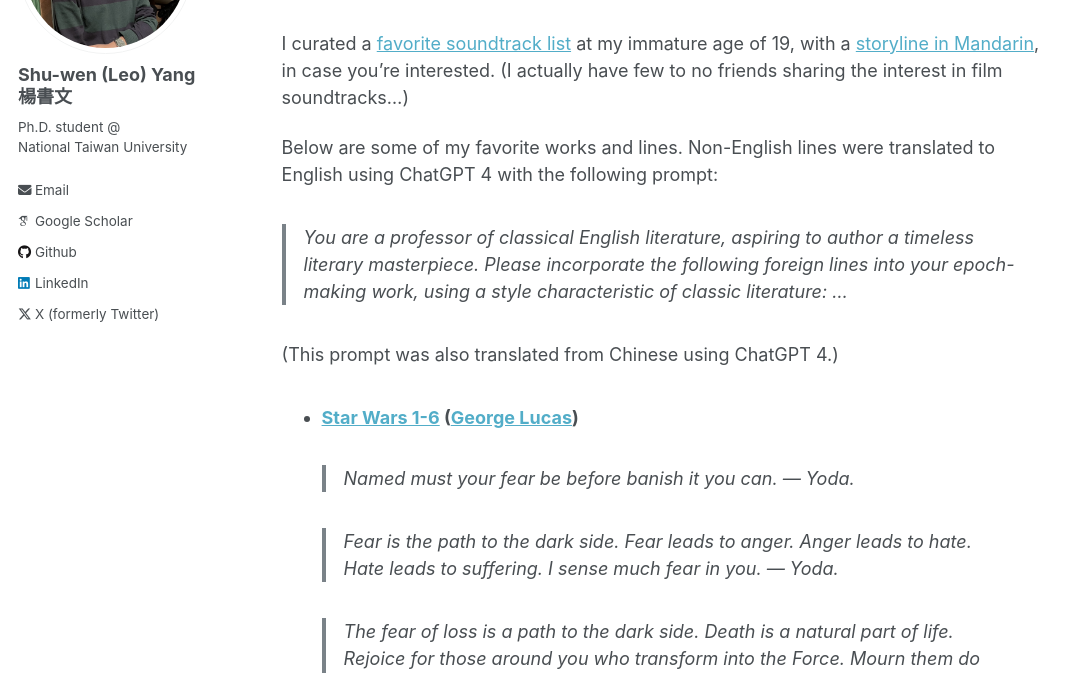
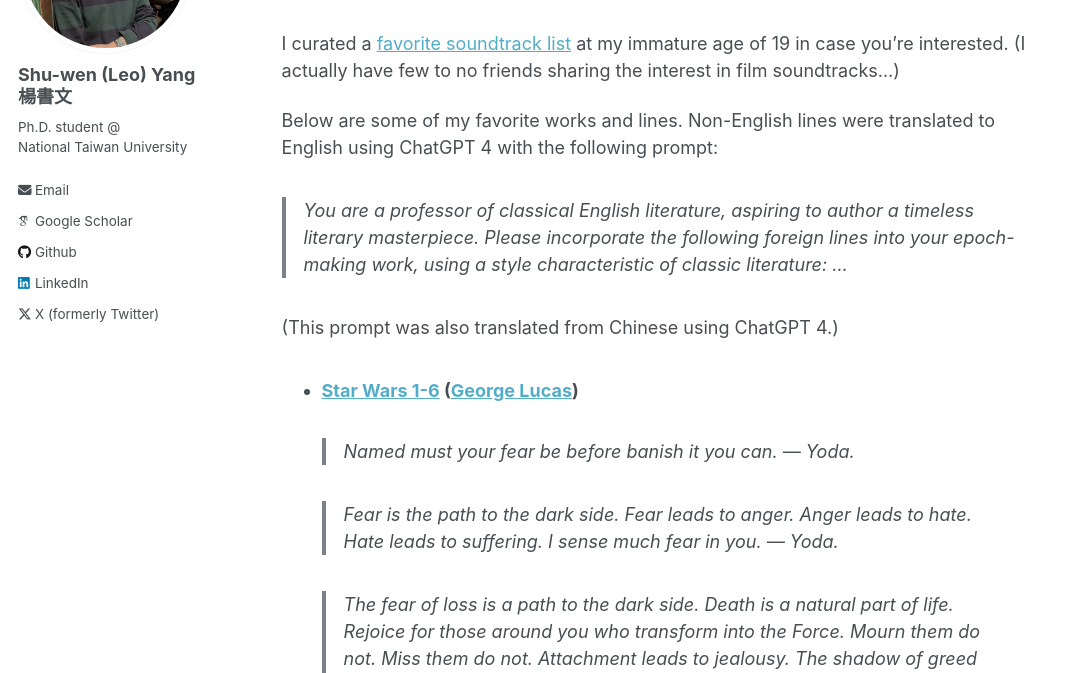
Before and after one commit to leo19941227/leo19941227.github.io, a Jekyll site: the page built from _pages/hobbies.md, in a window 1280 px wide and 900 px high, scrolled down 1254 px, cut to the strip 227-900 px from the top of the window. Shown: the whole strip, without its empty margins (0-1083 px from the left). Built offline with Jekyll 4.4.1, drawn with Linux system fonts in a browser that asks for light colours; some web fonts are replaced.

Commit message:
remove storyline

```diff
--- a/_pages/hobbies.md
+++ b/_pages/hobbies.md
@@ -24,7 +24,7 @@ One of my favorite and popular soundtrack is from [The Legend of 1900](https://o
 
 <iframe style="border-radius:12px" src="https://open.spotify.com/embed/track/5qu9xgYAZ2JbDXqssUMP7N?utm_source=generator" width="100%" height="152" frameBorder="0" allowfullscreen="" allow="autoplay; clipboard-write; encrypted-media; fullscreen; picture-in-picture" loading="lazy"></iframe>
 <br>
-I curated a [favorite soundtrack list](https://www.youtube.com/watch?v=v1Go3FtdT-U&list=PLmBa5a9Ne6fXoscBZ0dx0dIE4kjSjI8GK) at my immature age of 19, with a [storyline in Mandarin](https://leo19941227.wordpress.com/2014/03/07/soundtrack-collection-life-play/), in case you're interested.
+I curated a [favorite soundtrack list](https://www.youtube.com/watch?v=v1Go3FtdT-U&list=PLmBa5a9Ne6fXoscBZ0dx0dIE4kjSjI8GK) at my immature age of 19 in case you're interested.
 (I actually have few to no friends sharing the interest in film soundtracks...)
 
 Below are some of my favorite works and lines.
```
